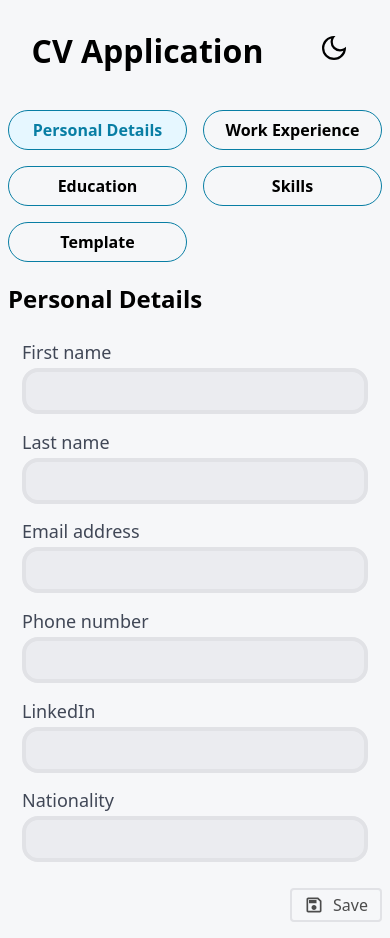
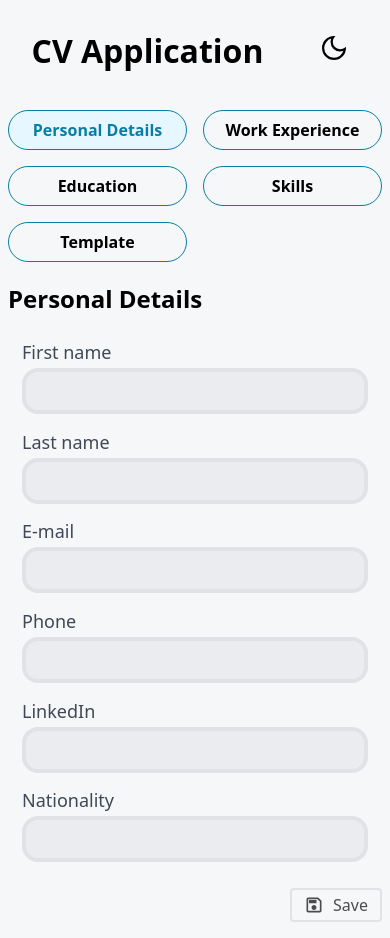
Before and after one commit to arturopstem/cv-application, a React (Vite) app: page / in a window 390 px wide. Built offline with nearby package versions, Linux system fonts and the light colour scheme.

Commit message:
refactor: Rename emailAddress and phoneNumber fields and labels

```diff
--- a/src/js/fieldDefinitions.js
+++ b/src/js/fieldDefinitions.js
@@ -13,18 +13,18 @@ const personal = {
     label: 'Last name',
     required: true,
   },
-  emailAddress: {
+  email: {
     fieldType: 'input',
     type: 'email',
-    name: 'emailAddress',
-    label: 'Email address',
+    name: 'email',
+    label: 'E-mail',
     required: true,
   },
-  phoneNumber: {
+  phone: {
     fieldType: 'input',
     type: 'tel',
-    name: 'phoneNumber',
-    label: 'Phone number',
+    name: 'phone',
+    label: 'Phone',
     required: false,
   },
   linkedin: {
```
